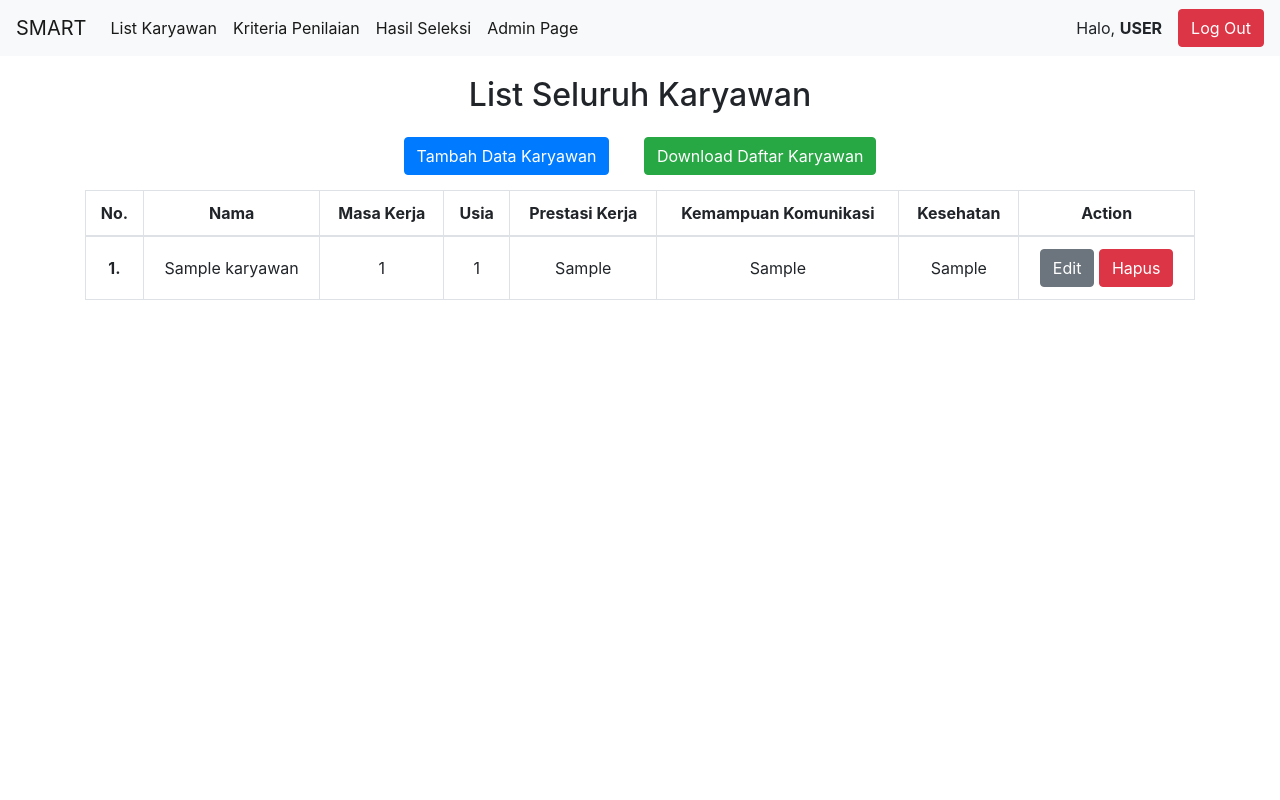
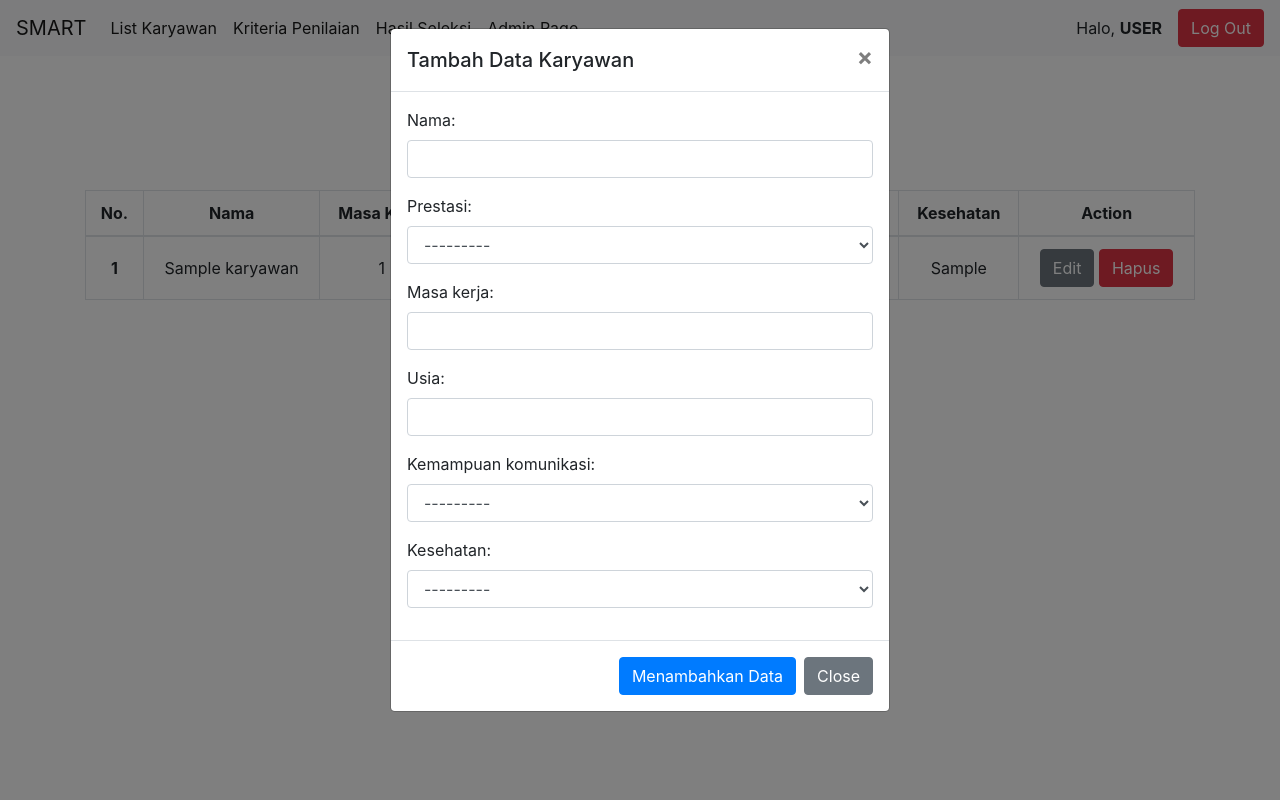
Before and after one commit to jonathan-darius/Aplikasi_SPK, a Django app: page /index/ in a window 1280 px wide, after a click on "Tambah Data Karyawan". Run offline with Django 3.2, Linux system fonts and the light colour scheme; tables that the repository leaves empty hold one stand-in row (values such as "Sample post"); some libraries are stand-ins or nearby versions.

Commit message:
day 2
edit data

```diff
--- a/Aplikasi_SPK/urls.py
+++ b/Aplikasi_SPK/urls.py
@@ -19,5 +19,6 @@ from aplikasi.views import *
 
 urlpatterns = [
     path('admin/', admin.site.urls),
-    path('index/', index)
+    path('index/', index, name='index'),
+    path('index/ubah_data/<int:id_karyawan>', ubah_data,name='ubah')
 ]
--- /dev/null
+++ b/aplikasi/form.py
@@ -0,0 +1,17 @@
+from django.forms import ModelForm
+from aplikasi.models import *
+from django import forms
+
+class FormKaryawan(ModelForm):
+    class Meta:
+        model = Karyawan
+        fields = '__all__'
+
+        widgets={
+            'nama' : forms.TextInput({'class': 'form-control'}),
+            'masa_kerja': forms.NumberInput({'class': 'form-control'}),
+            'usia': forms.NumberInput({'class': 'form-control'}),
+            'prestasi': forms.Select({'class': 'form-control'}),
+            'kemampuan_komunikasi': forms.Select({'class': 'form-control'}),
+            'kesehatan': forms.Select({'class': 'form-control'}),
+        }
--- a/aplikasi/views.py
+++ b/aplikasi/views.py
@@ -1,11 +1,46 @@
 from django.shortcuts import render
 from aplikasi.models import *
+from aplikasi.form import *
+from django.shortcuts import *
+from django.contrib.auth.forms import UserCreationForm
+from django.contrib import messages
 
 
 def index(request):
     karyawan = Karyawan.objects.all()
-    konteks={
-        'list_karyawan': karyawan,
-    }
+    if request.POST:
+        form = FormKaryawan(request.POST, request.FILES)
+        if form.is_valid():
+            form.save()
+            form = FormKaryawan()
+            konteks = {
+                'list_karyawan': karyawan,
+                'form': form,
+                'pesan': "Data Berhasil Dimasukkan",
+            }
+            return (redirect('index'))
+    else:
+        form = FormKaryawan()
+        konteks={
+            'list_karyawan': karyawan,
+            'form': form,
+        }
 
     return render(request,'test.html', konteks)
+
+
+def ubah_data(request, id_karyawan):
+    karyawan = Karyawan.objects.get(id=id_karyawan)
+    if request.POST:
+        form = FormKaryawan(request.POST,instance=karyawan)
+        if form.is_valid():
+            form.save()
+            messages.success(request,"Data Berhasil Di UPDATE!!")
+            return redirect('ubah', id_karyawan=id_karyawan)
+    else:
+        form = FormKaryawan(instance=karyawan)
+        konteks = {
+            'form': form,
+            'karyawan': karyawan,
+        }
+    return render(request,'ubah_data.html',konteks)
--- a/templates/base.html
+++ b/templates/base.html
@@ -3,7 +3,6 @@
 	<head>
 		<title>Seleksi Kenaikan Jabatan</title>
 		<link rel="stylesheet" href="https://stackpath.bootstrapcdn.com/bootstrap/4.3.1/css/bootstrap.min.css" integrity="sha384-ggOyR0iXCbMQv3Xipma34MD+dH/1fQ784/j6cY/iJTQUOhcWr7x9JvoRxT2MZw1T" crossorigin="anonymous">
-		<link rel="stylesheet" type="text/css" href="{% static 'css/style.css' %}">
 	</head>
 	<body>
 		<nav class="navbar navbar-expand-lg navbar-light bg-light sticky-top">
@@ -14,7 +13,7 @@
 			<div class="collapse navbar-collapse" id="navbarSupportedContent">
 				<ul class="navbar-nav mr-auto">
 					<li class="nav-item active">
-						<a class="nav-link" href="#">List Karyawan <span class="sr-only">(current)</span></a>
+						<a class="nav-link" href="/index">List Karyawan <span class="sr-only">(current)</span></a>
 					</li>
 					<li class="nav-item active">
 						<a class="nav-link" href="#">Kriteria Penilaian <span class="sr-only">(current)</span></a>
--- /dev/null
+++ b/templates/tambah_data.html
@@ -0,0 +1,26 @@
+{% block content %}
+	<div class="modal fade" id="TambahData" tabindex="-1" role="dialog" aria-labelledby="exampleModalLabel" aria-hidden="true">
+		<div class="modal-dialog" role="document">
+			<div class="modal-content">
+				<div class="modal-header">
+					<h5 class="modal-title" id="exampleModalLabel">Tambah Data Karyawan</h5>
+					<button type="button" class="close" data-dismiss="modal" aria-label="Close">
+					<span aria-hidden="true">&times;</span>
+					</button>
+				</div>
+				<div class="modal-body">
+					<form action="/index/" method="post" enctype="multipart/form-data">
+						{% csrf_token %}
+						{{form.as_p}}
+
+
+					</div>
+					<div class="modal-footer">
+						<button class="btn btn-primary">Menambahkan Data</button>
+						<button type="button" class="btn btn-secondary" data-dismiss="modal">Close</button>
+					</form>
+				</div>
+			</div>
+		</div>
+	</div>
+{% endblock %}
--- a/templates/test.html
+++ b/templates/test.html
@@ -1,6 +1,7 @@
 {% extends 'base.html' %}
 {% load static %}
 {% block content %}
+	{%include 'tambah_data.html'%}
 	<div class="container">
 		<div class="row">
 			<div class="col text-center" style="margin-top: 20px">
@@ -26,7 +27,7 @@
 				</thead>
 				{% for k in list_karyawan %}
 					<tr>
-						<th scope="col" class="align-middle">{{forloop.counter}}.</th>
+						<th scope="col" class="align-middle">{{k.id}}</th>
 						<td class="align-middle">{{k.nama}} </td>
 						<td class="align-middle">{{k.masa_kerja}} </td>
 						<td class="align-middle">{{k.usia}} </td>
@@ -34,7 +35,7 @@
 						<td class="align-middle">{{k.kemampuan_komunikasi}} </td>
 						<td class="align-middle">{{k.kesehatan}} </td>
 						<td class="align-middle">
-							<a href="#" class="btn btn-secondary">Edit</a>
+							<a href="{% url 'ubah' k.id %}" class="btn btn-secondary">Edit</a>
 							<button type="button" class="btn btn-danger" data-toggle="modal">
 							Hapus
 							</button>
```
Also changed, not shown: templates/ubah_data.html (added, +21 -0 lines).
